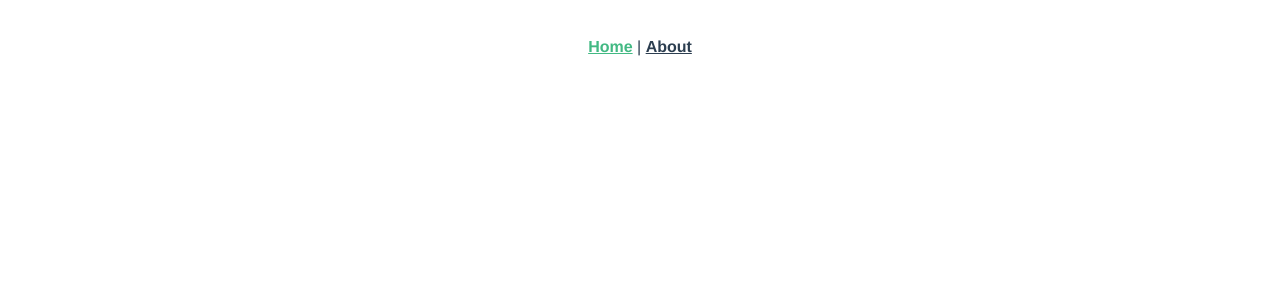
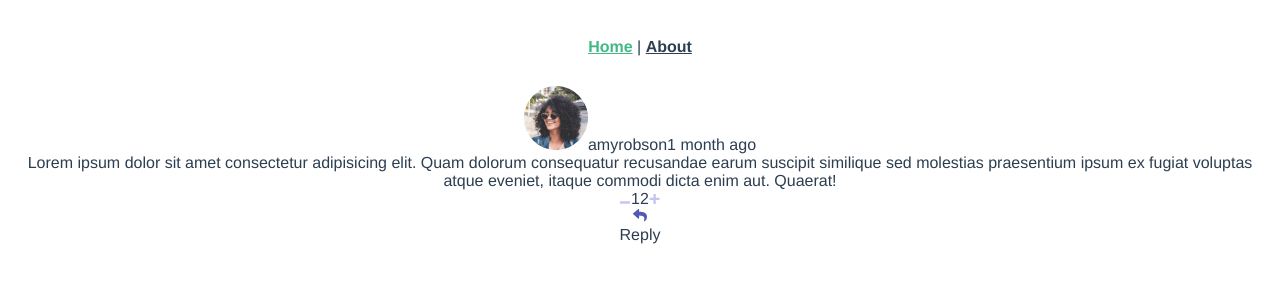
Before and after one commit to yannaufray/interactive-comments-section, a Vue app: page / in a window 1280 px wide. Shown: the top 300 px of the page. Built offline with nearby package versions, Linux system fonts and the light colour scheme; data requests are answered from the project's data file.

Commit message:
HTML basis

```diff
--- a/src/views/Home.vue
+++ b/src/views/Home.vue
@@ -1,13 +1,44 @@
-<template></template>
+<template>
+  <div class="comment">
+    <div class="infos">
+      <img
+        src="../assets/images/avatars/image-amyrobson.png"
+        alt=""
+        class="pic"
+      />
+      <span class="pseudo">amyrobson</span>
+      <span class="date">1 month ago</span>
+    </div>
+    <div class="text">
+      Lorem ipsum dolor sit amet consectetur adipisicing elit. Quam dolorum
+      consequatur recusandae earum suscipit similique sed molestias praesentium
+      ipsum ex fugiat voluptas atque eveniet, itaque commodi dicta enim aut.
+      Quaerat!
+    </div>
+    <div class="interact">
+      <div class="likes">
+        <img src="../assets/images/icon-minus.svg" alt="" />
+        <span>12</span>
+        <img src="../assets/images/icon-plus.svg" alt="" />
+      </div>
+      <div class="reply">
+        <img src="../assets/images/icon-reply.svg" alt="" />
+      </div>
+      <span>Reply</span>
+    </div>
+  </div>
+</template>
 
 <script>
 export default {
   name: "Home",
   components: {},
   setup() {
-    fetch("http://localhost:5000/comments").then((res) =>
-      console.log(res.json())
-    );
+    const comments = fetch("http://localhost:5000/comments").then((res) => {
+      if (res.status === 200) {
+        const data = res.json();
+      }
+    });
   },
 };
 </script>
```
